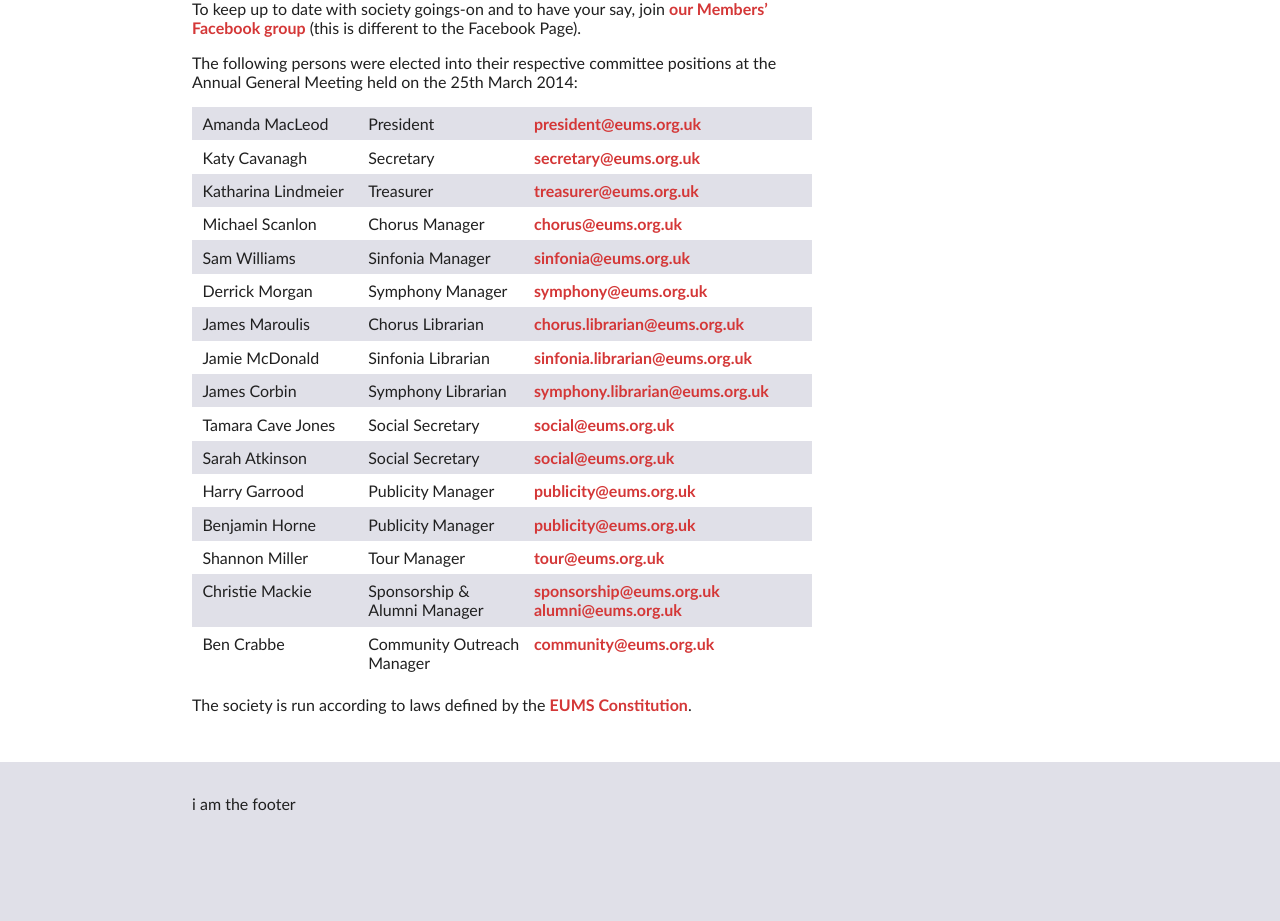
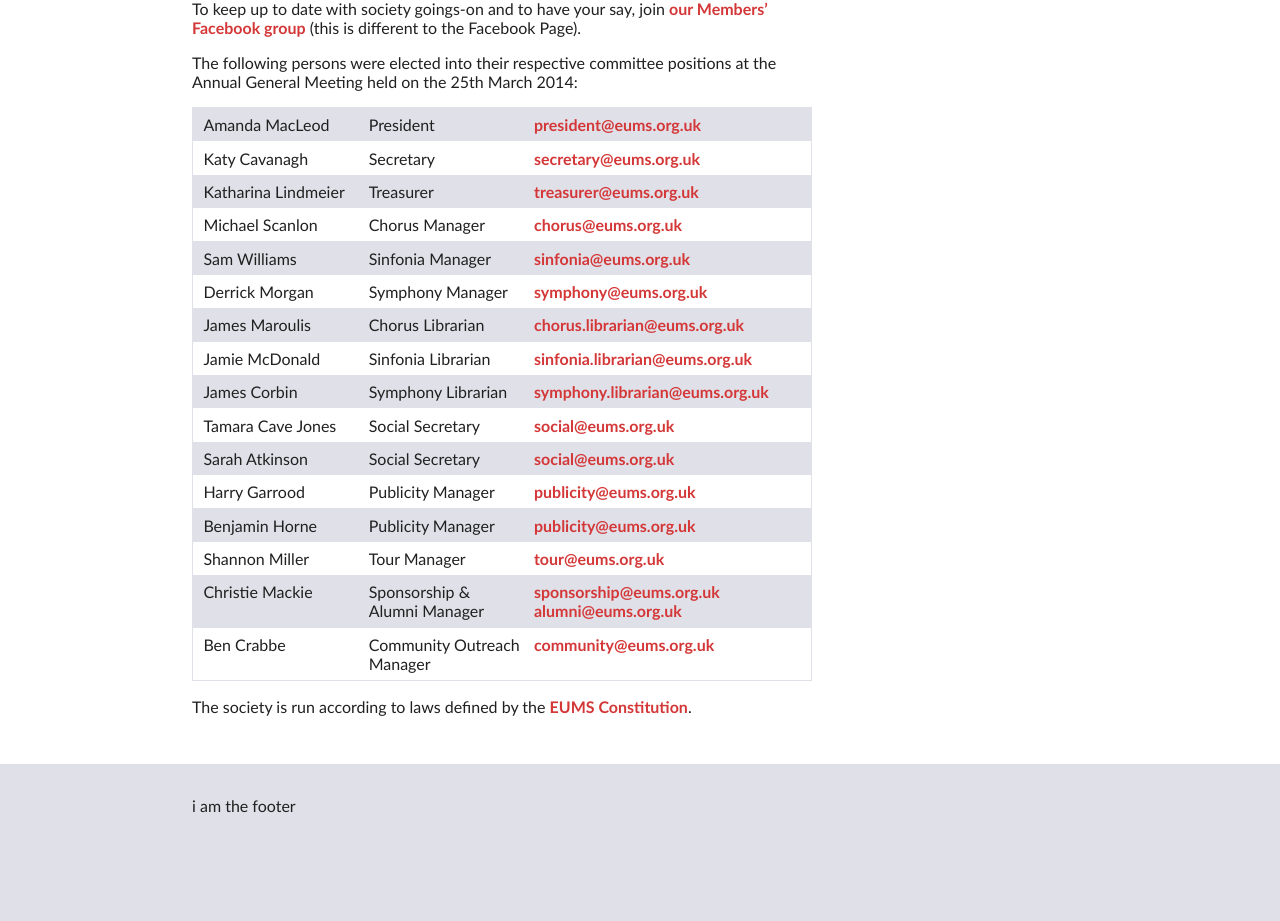
Before and after one commit to eums/website, a Jekyll site: the page built from about-us/index.markdown, in a window 1280 px wide. Shown: the part 1214-2135 px from the top of the page. Built offline with Jekyll 4.4.1, drawn with Linux system fonts in a browser that asks for light colours.

Commit message:
responsive committee grid. aww yeah

```diff
--- a/_sass/_responsive.scss
+++ b/_sass/_responsive.scss
@@ -33,6 +33,12 @@
         margin: 1.5%;
         padding: 1.5%;
         width: 43%;
+    }
+
+    .committee-members .cell {
+        float: left;
+        padding: 0.2em 0.4em 0.2em 0.4em;
+        width: 25%;
     }
 }
 
--- a/_sass/_styles.scss
+++ b/_sass/_styles.scss
@@ -76,18 +76,14 @@
 
 /* committee */
 .committee-members {
+    border: 1px solid $bg-lgrey;
+
     .row {
         padding: 0.25em;
     }
 
     .row:nth-child(odd) {
         background-color: $bg-lgrey;
-    }
-
-    .cell {
-        float: left;
-        padding: 0.2em 0.4em 0.2em 0.4em;
-        width: 25%;
     }
 }
 
```
